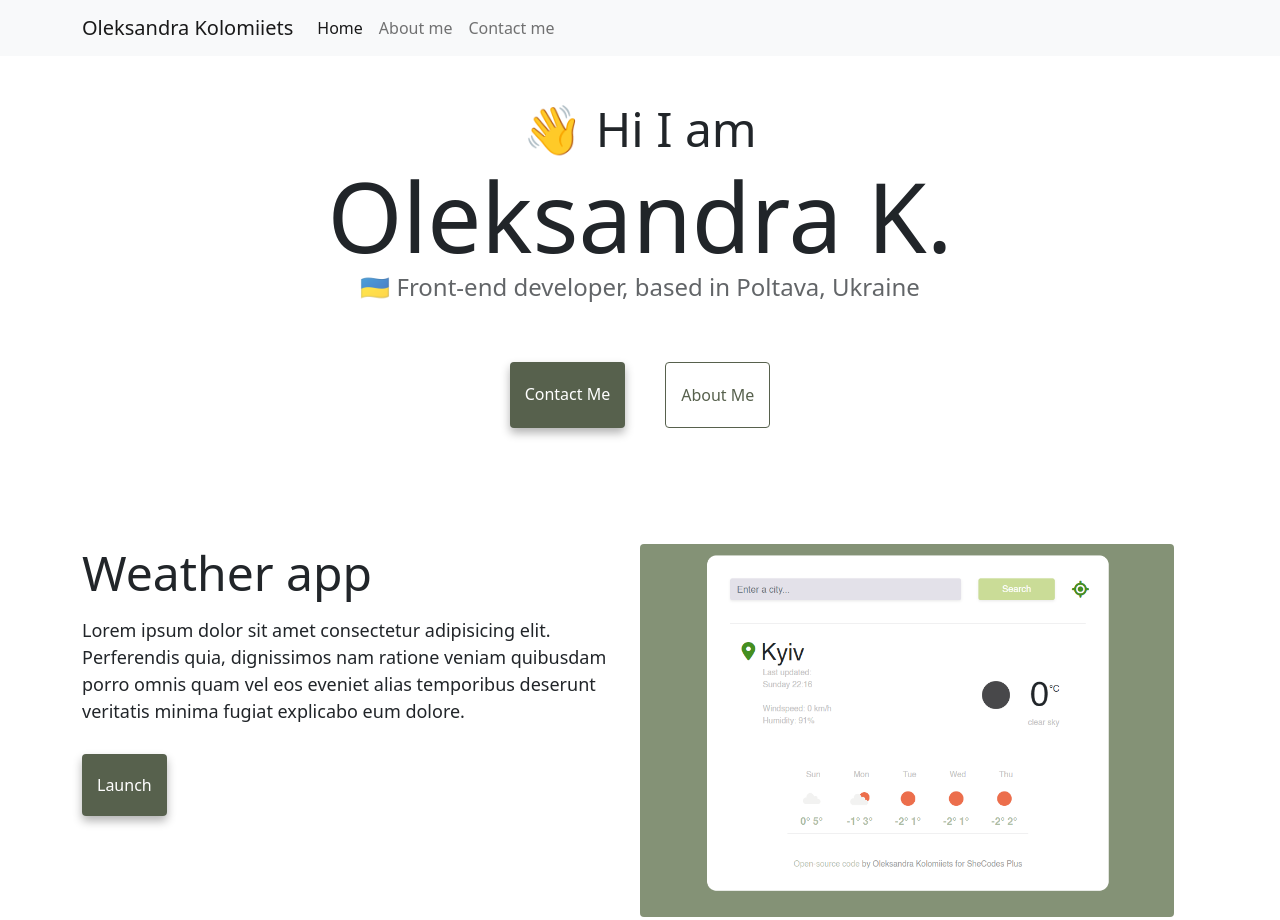
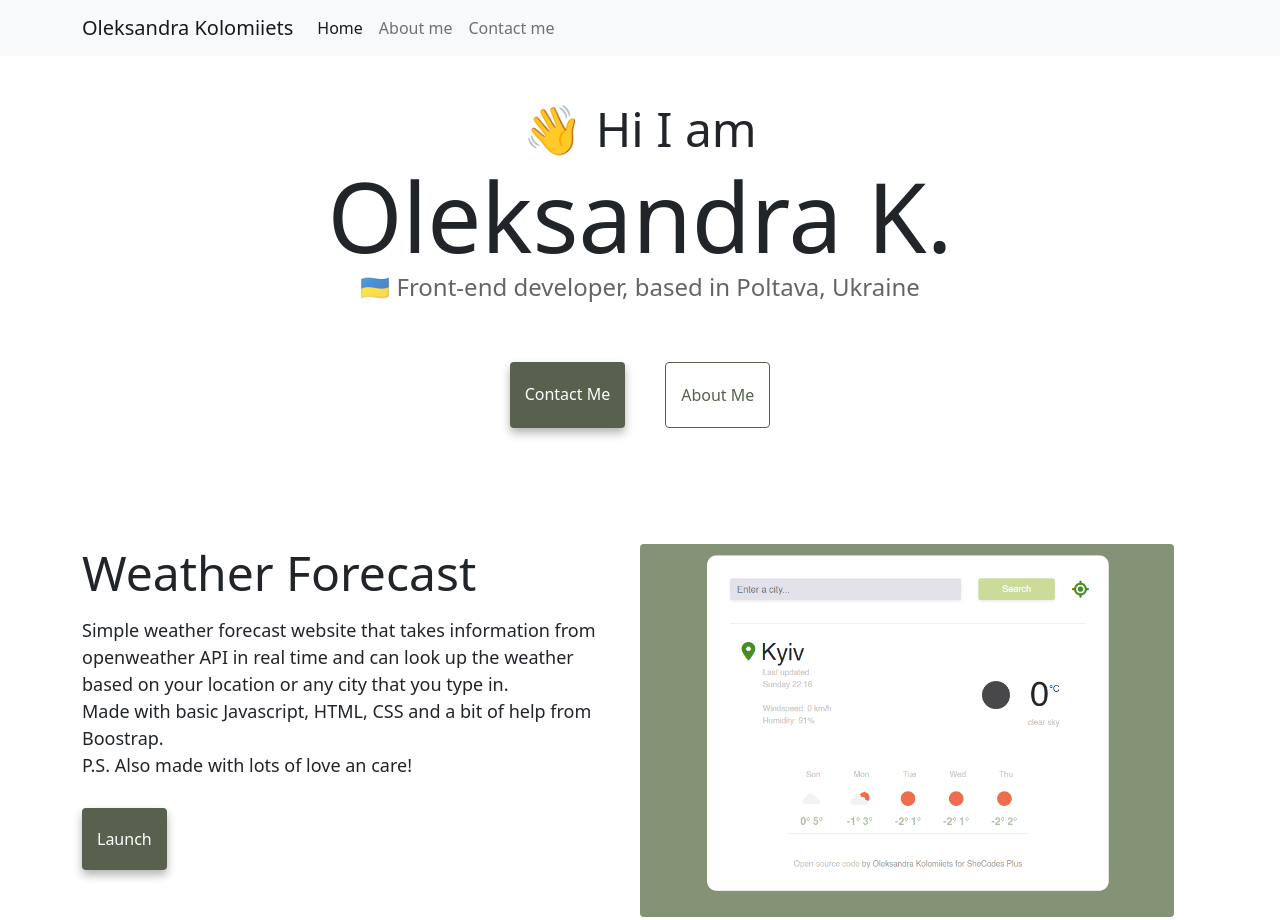
Before and after one commit to nortsandra/portfolio-page, a plain HTML site: page index.html in a window 1280 px wide. Drawn offline with nearby package versions, Linux system fonts and the light colour scheme.

Commit message:
changed discription

```diff
--- a/index.html
+++ b/index.html
@@ -63,12 +63,16 @@
       <div class="row">
         <div class="row mt-5">
           <div class="col-md-6">
-            <h2 class="mb-3">Weather app</h2>
+            <h2 class="mb-3">Weather Forecast</h2>
             <p>
-              Lorem ipsum dolor sit amet consectetur adipisicing elit.
-              Perferendis quia, dignissimos nam ratione veniam quibusdam porro
-              omnis quam vel eos eveniet alias temporibus deserunt veritatis
-              minima fugiat explicabo eum dolore.
+              Simple weather forecast website that takes information from
+              openweather API in real time and can look up the weather based on
+              your location or any city that you type in.
+              <br />
+              Made with basic Javascript, HTML, CSS and a bit of help from
+              Boostrap.
+              <br />
+              P.S. Also made with lots of love an care!
             </p>
             <div class="mb-5 mt-5">
               <a href="#" class="primary-link">Launch</a>
```
